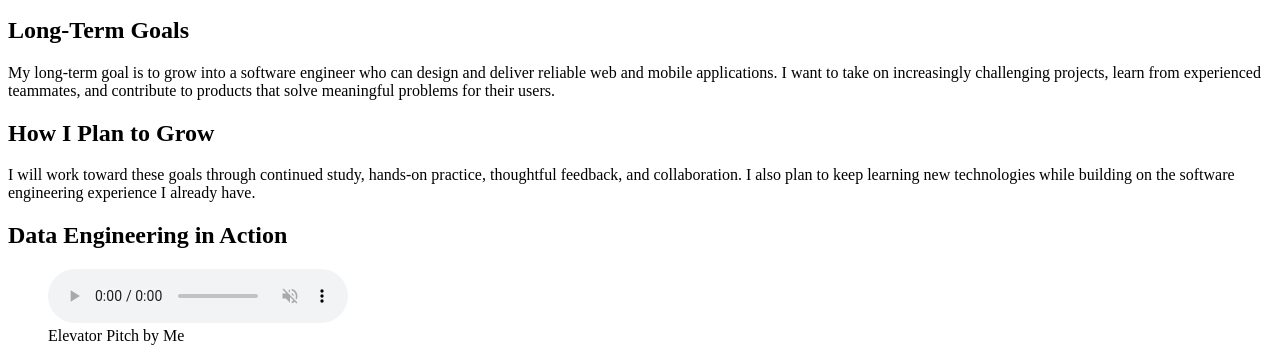
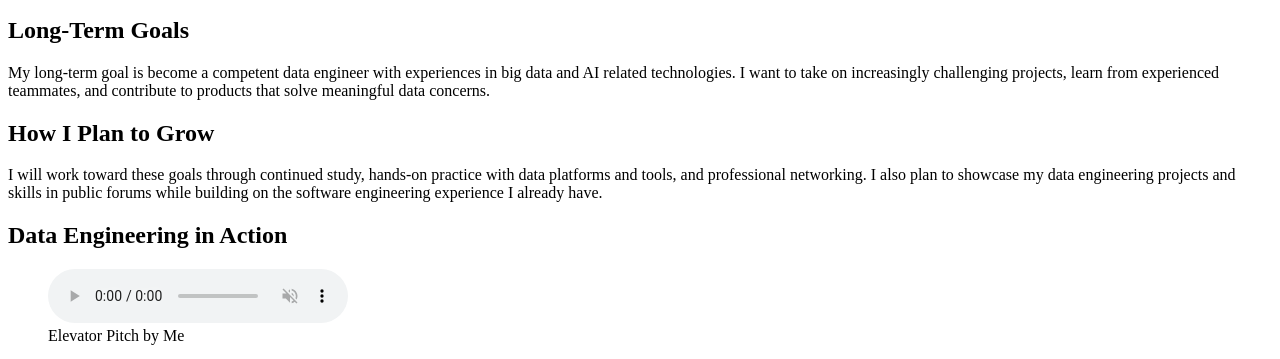
Before and after one commit to YoAdrianCodes/portfolio-site, a website built with Vite: page careergoals/index.html in a window 1280 px wide. Shown: the part 764-1123 px from the top of the page. Built offline with nearby package versions, Linux system fonts and the light colour scheme.

Commit message:
Update content on career goals and remove data engineering short video

```diff
--- a/careergoals/index.html
+++ b/careergoals/index.html
@@ -41,19 +41,18 @@
             <section aria-labelledby="long-term-goals">
                 <h2 id="long-term-goals">Long-Term Goals</h2>
                 <p>
-                    My long-term goal is to grow into a software engineer who can
-                    design and deliver reliable web and mobile applications. I want
-                    to take on increasingly challenging projects, learn from
+                    My long-term goal is become a competent data engineer with experiences in big data and AI related technologies.
+                    I want to take on increasingly challenging projects, learn from
                     experienced teammates, and contribute to products that solve
-                    meaningful problems for their users.
+                    meaningful data concerns.
                 </p>
             </section>
             <section aria-labelledby="approach">
                 <h2 id="approach">How I Plan to Grow</h2>
                 <p>
                     I will work toward these goals through continued study,
-                    hands-on practice, thoughtful feedback, and collaboration. I
-                    also plan to keep learning new technologies while building on
+                    hands-on practice with data platforms and tools, and professional networking. I
+                    also plan to showcase my data engineering projects and skills in public forums while building on
                     the software engineering experience I already have.
                 </p>
             </section>
```
